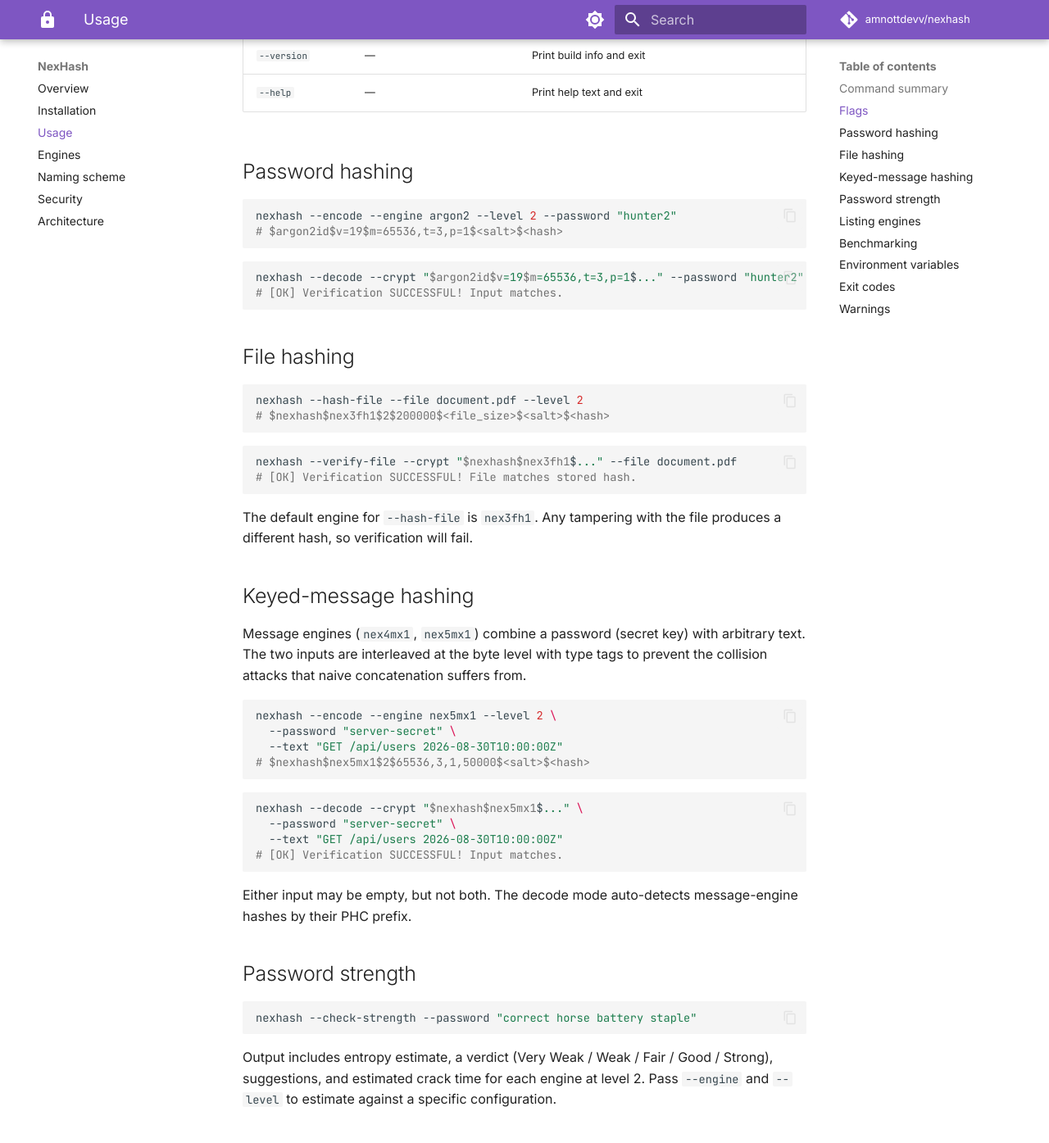
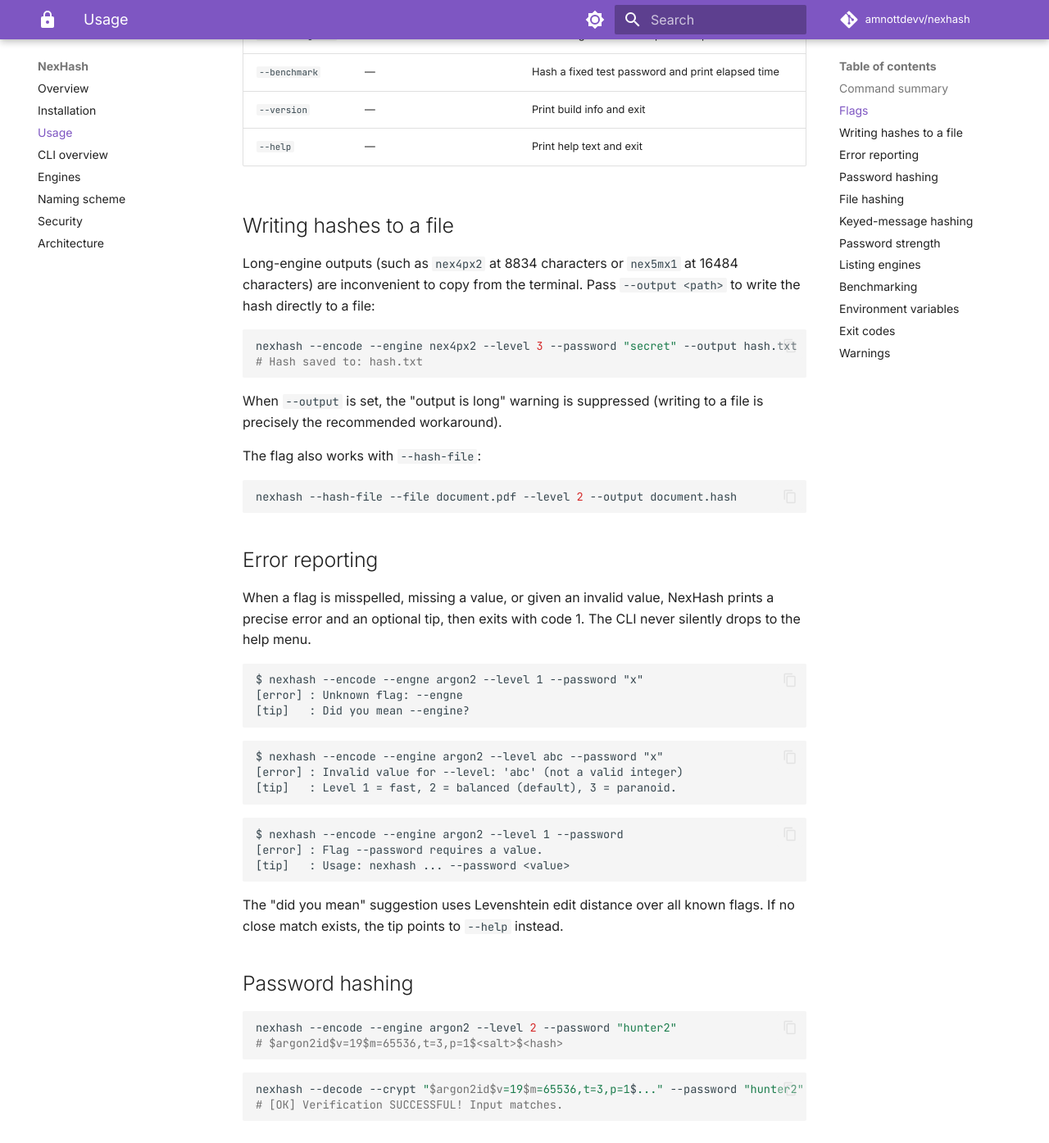
Before and after one commit to amnottdevv/nexhash, an MkDocs documentation site: the page built from docs/usage.md, in a window 1280 px wide and 1400 px high, scrolled down 1340 px. Shown: the top 1395 px of the window at 82% size. Built offline with MkDocs 1.6.1 and Material for MkDocs 9.7.7, drawn with Linux system fonts in a browser that asks for light colours; comment, search, counter and statistics services are not loaded; some of the changed text lies outside the part shown.

Commit message:
Add files via upload

````diff
--- a/docs/usage.md
+++ b/docs/usage.md
@@ -5,10 +5,10 @@
 ## Command summary
 
 ```
-nexhash --encode --engine <e> --level <n> --password "<pw>"
+nexhash --encode --engine <e> --level <n> --password "<pw>" [--output <file>]
 nexhash --encode --engine nex4mx1 --level <n> --password "<pw>" --text "<msg>"
 nexhash --decode --crypt "<hash>" --password "<pw>" [--text "<msg>"]
-nexhash --hash-file --engine <e> --level <n> --file <path>
+nexhash --hash-file --engine <e> --level <n> --file <path> [--output <file>]
 nexhash --verify-file --crypt "<hash>" --file <path>
 nexhash --check-strength --password "<pw>" [--engine <e> --level <n>]
 nexhash --list-engines
@@ -31,10 +31,52 @@
 | `--text <msg>`   | message engines only            | Message text; combined with `--password` for nex4mx1/nex5mx1 |
 | `--crypt <h>`    | decode / verify-file            | Stored hash to verify against                          |
 | `--file <path>`  | hash-file / verify-file         | Path to the file to hash or verify                     |
+| `--output <path>`| optional, encode / hash-file    | Write hash to file instead of stdout                   |
 | `--list-engines` | —                               | List all engines and their per-level parameters        |
 | `--benchmark`    | —                               | Hash a fixed test password and print elapsed time      |
 | `--version`      | —                               | Print build info and exit                              |
 | `--help`         | —                               | Print help text and exit                               |
+
+## Writing hashes to a file
+
+Long-engine outputs (such as `nex4px2` at 8834 characters or `nex5mx1` at 16484 characters) are inconvenient to copy from the terminal. Pass `--output <path>` to write the hash directly to a file:
+
+```bash
+nexhash --encode --engine nex4px2 --level 3 --password "secret" --output hash.txt
+# Hash saved to: hash.txt
+```
+
+When `--output` is set, the "output is long" warning is suppressed (writing to a file is precisely the recommended workaround).
+
+The flag also works with `--hash-file`:
+
+```bash
+nexhash --hash-file --file document.pdf --level 2 --output document.hash
+```
+
+## Error reporting
+
+When a flag is misspelled, missing a value, or given an invalid value, NexHash prints a precise error and an optional tip, then exits with code 1. The CLI never silently drops to the help menu.
+
+```
+$ nexhash --encode --engne argon2 --level 1 --password "x"
+[error] : Unknown flag: --engne
+[tip]   : Did you mean --engine?
+```
+
+```
+$ nexhash --encode --engine argon2 --level abc --password "x"
+[error] : Invalid value for --level: 'abc' (not a valid integer)
+[tip]   : Level 1 = fast, 2 = balanced (default), 3 = paranoid.
+```
+
+```
+$ nexhash --encode --engine argon2 --level 1 --password
+[error] : Flag --password requires a value.
+[tip]   : Usage: nexhash ... --password <value>
+```
+
+The "did you mean" suggestion uses Levenshtein edit distance over all known flags. If no close match exists, the tip points to `--help` instead.
 
 ## Password hashing
 
@@ -124,7 +166,7 @@
 
 NexHash prints yellow `[warning] :` messages to `stderr` in the following situations:
 
-- Output exceeds 1000 characters — recommend saving to a file to avoid truncation.
+- Output exceeds 1000 characters and no `--output` file is set — recommend saving to a file to avoid truncation.
 - File hashing or file verification — reminder that file features can be misused; only use for authorized testing.
 - Level 3 selected — hashing may take several seconds.
 - Weak password detected by `--check-strength`.
--- a/mkdocs.yaml
+++ b/mkdocs.yaml
@@ -66,6 +66,7 @@
   - Overview: index.md
   - Installation: install.md
   - Usage: usage.md
+  - CLI overview: cli.md
   - Engines: engines.md
   - Naming scheme: naming-scheme.md
   - Security: security.md
````
Also changed, not shown: docs/cli.md (added, +228 -0 lines), docs/index.md (+2 -1 lines), docs/assets/encode-nexhash.svg (added), docs/assets/main.svg (added), docs/assets/nexhash.svg (added).
